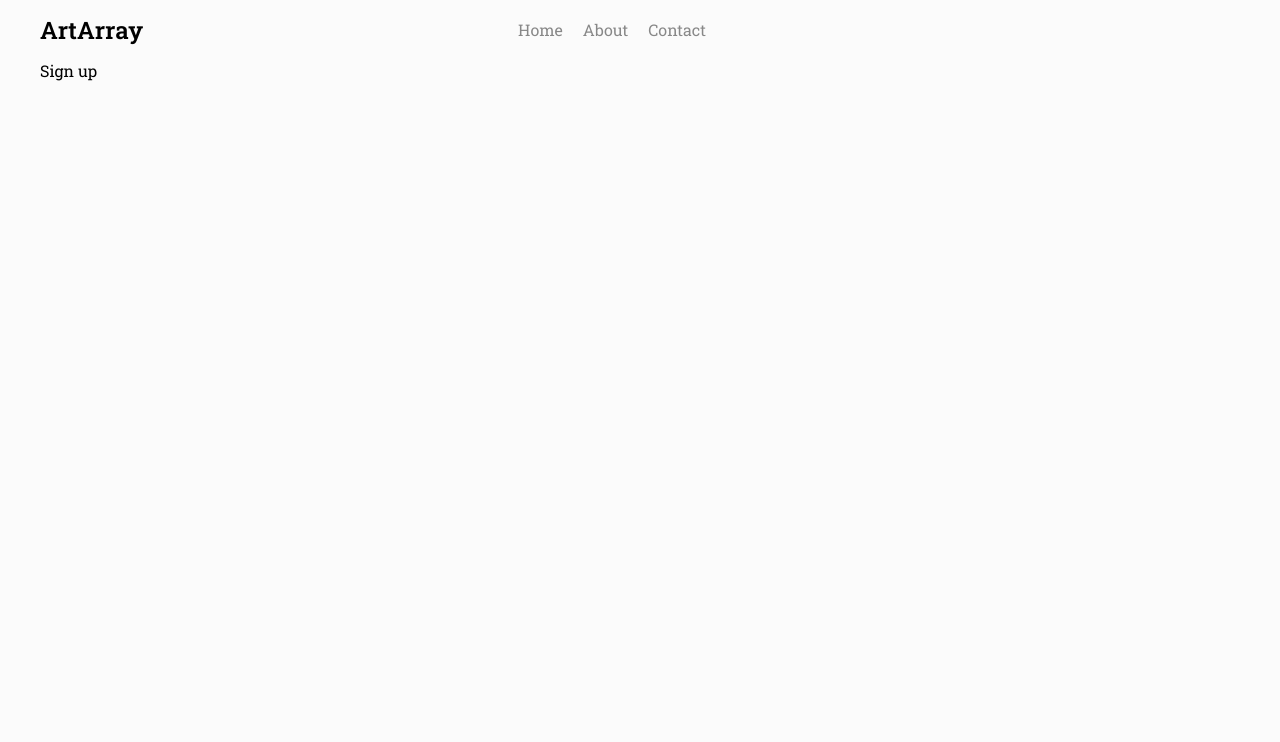
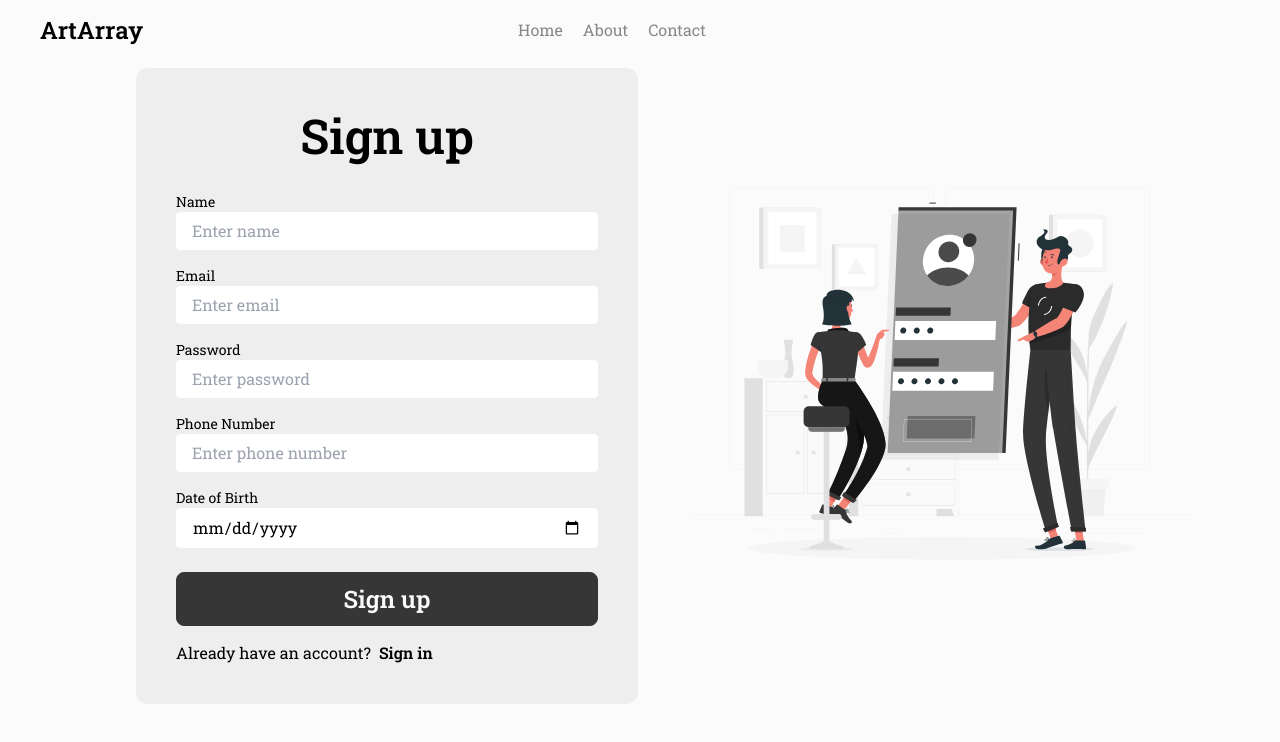
Before and after one commit to NH-Shohan/ArtArray, a Next.js app: page /auth/signup in a window 1280 px wide. Shown: the top 742 px of the page. Built offline with nearby package versions, Linux system fonts and the light colour scheme.

Commit message:
complete the sign up page

```diff
--- a/app/auth/signup/page.jsx
+++ b/app/auth/signup/page.jsx
@@ -1,3 +1,84 @@
+import Image from "next/image";
+import Link from "next/link";
+import Button from "@/app/components/Button";
+
 export default function SignUp() {
-  return <div>Sign up</div>;
+  return (
+    <div className="grid grid-cols-1 md:grid-cols-2 gap-1">
+    <div className="bg-light p-10 rounded-xl mt-2 ml-24">
+      <form className="grid grid-cols-1">
+        <h2 className="text-center pb-7">Sign up</h2>
+
+        <label className="body small">Name</label>
+        <input
+          type="name"
+          id="name"
+          name="name"
+          placeholder="Enter name"
+          required
+          className="w-full px-4 py-2 border-none rounded mb-4"
+        />
+
+        <label className="block body small">Email</label>
+        <input
+          type="email"
+          id="email"
+          name="email"
+          placeholder="Enter email"
+          required
+          className="w-full px-4 py-2 border-none rounded mb-4"
+        />
+
+        <label className="block body small">Password</label>
+        <input
+          type="password"
+          id="password"
+          name="password"
+          placeholder="Enter password"
+          required
+          className="w-full px-4 py-2 border-none rounded mb-4"
+        />
+
+        <label className="block body small">Phone Number</label>
+        <input
+          type="tel"
+          id="phoneNumber"
+          name="phoneNumber"
+          placeholder="Enter phone number"
+          required
+          className="w-full px-4 py-2 border-none rounded mb-4"
+        />
+
+        <label className="block body small">Date of Birth</label>
+        <input
+          type="date"
+          id="dob"
+          name="dob"
+          required
+          className="w-full px-4 py-2 border-none rounded mb-6"
+        />
+        <h3 className="text-center">
+          <Button
+            className="w-full mb-4"
+            text="Sign up"
+            fill
+            href="/"
+          />
+        </h3>
+        <p>Already have an account?<Link className="body bold ml-2" href="/auth/signin">Sign in</Link></p>
+      </form>
+    </div>
+    <div className="flex items-center justify-center">
+      <Link href="/">
+        <Image
+          src="/signin.svg"
+          alt="Sign In Icon"
+          width={500}
+          height={500}
+        />
+      </Link>
+    </div>
+  </div>
+
+  );
 }
```
